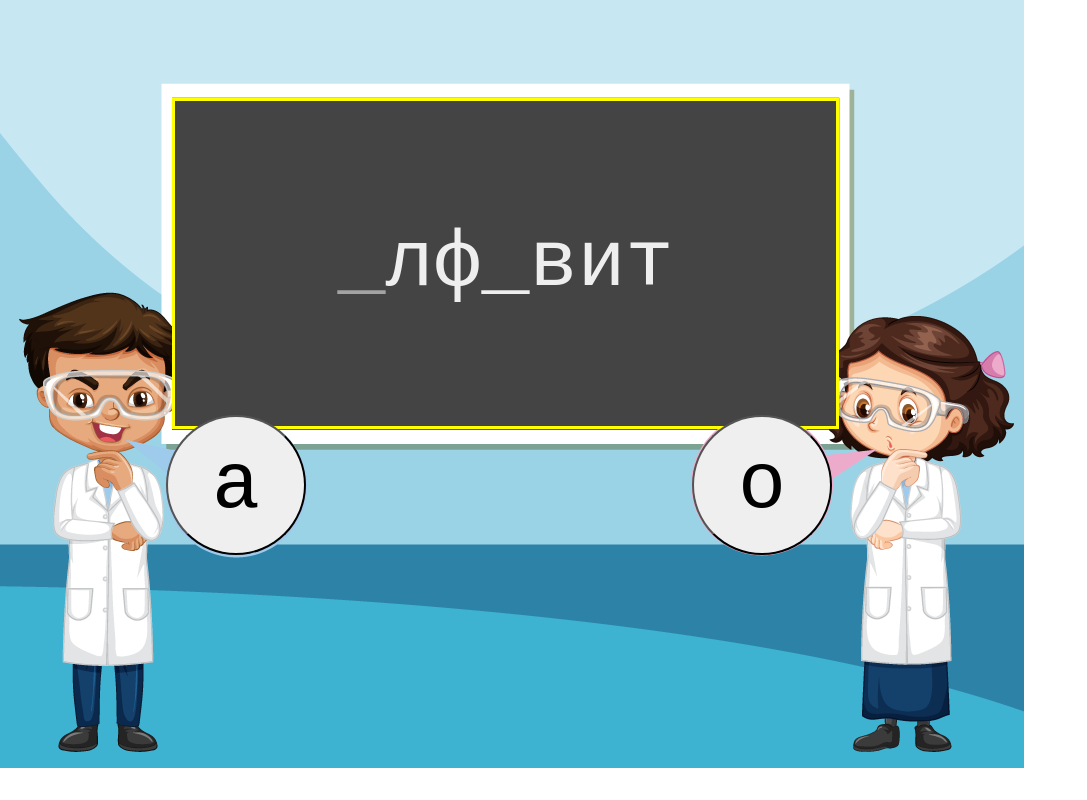
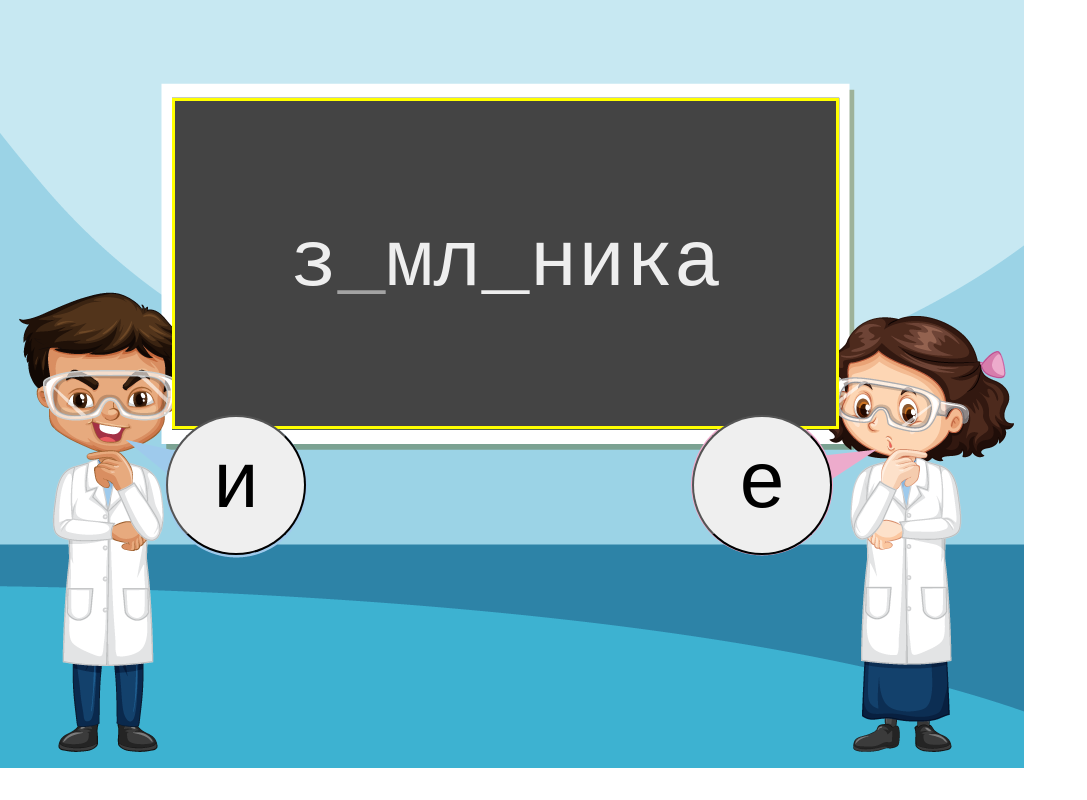
Before and after one commit to constf1/angular-freecell-demo, an Angular app: page / in a window 1280 px wide. Shown: the whole page, without its empty margins (0-1087 px from the left). Built offline with nearby package versions, Linux system fonts and the light colour scheme.

Commit message:
2 files modified

```diff
--- a/src/app/app.component.html
+++ b/src/app/app.component.html
@@ -1,7 +1,9 @@
 <div class="board">
   <div class="word">
-    <span *ngFor="let l of letters;index as i" [class.active]="selection === i" [innerText]="l.isHidden ? '_' : l.value"></span>
+    <span *ngFor="let l of letters;index as i" [class.active]="selection === i" [innerText]="l.isHidden ? '_' : (l.result || l.value)"></span>
   </div>
-  <button class="btn-1" (click)="onAnswer('а')">а</button>
-  <button class="btn-2" (click)="onAnswer('о')">о</button>
+  <ng-container *ngIf="letters[selection]?.alternatives as alts">
+    <button class="btn-1" (click)="onAnswer(alts[0])">{{alts[0]}}</button>
+    <button class="btn-2" (click)="onAnswer(alts[1])">{{alts[1]}}</button>
+  </ng-container>
 </div>
--- a/src/app/app.component.ts
+++ b/src/app/app.component.ts
@@ -6,6 +6,8 @@ import { Autoplay } from '../common/autoplay'
 interface Letter {
   value: string;
   isHidden?: boolean;
+  result?: string;
+  alternatives?: string[];
 }
 
 @Component({
@@ -14,21 +16,26 @@ interface Letter {
   styleUrls: [ './app.component.scss' ]
 })
 export class AppComponent implements OnInit, AfterViewInit  {
-  selection = 0;
+  alternatives = [ 'а', 'о', 'э', 'и', 'у', 'ы', 'е', 'ю', 'я'];
+  selection = 1;
+  // а, о, э, и, у, ы, е, ю, я
+  // з…мл…ника => земляника
   letters: Letter[] = [
-    { value: 'а', isHidden: true },
+    { value: 'з' },
+    { value: 'е', isHidden: true, alternatives: ['и', 'е'] },
+    { value: 'м' },
     { value: 'л' },
-    { value: 'ф' },
-    { value: 'а', isHidden: true },
-    { value: 'в' },
+    { value: 'я', isHidden: true, alternatives: ['и', 'я'] },
+    { value: 'н' },
     { value: 'и' },
-    { value: 'т' },
+    { value: 'к' },
+    { value: 'а' },
   ];
 
   onAnswer(value: string) {
     const l = this.letters[this.selection];
     if (l) {
-      l.value = value;
+      l.result = value;
       l.isHidden = false;
       this.selection = this.letters.findIndex(i => i.isHidden);
     }
```
